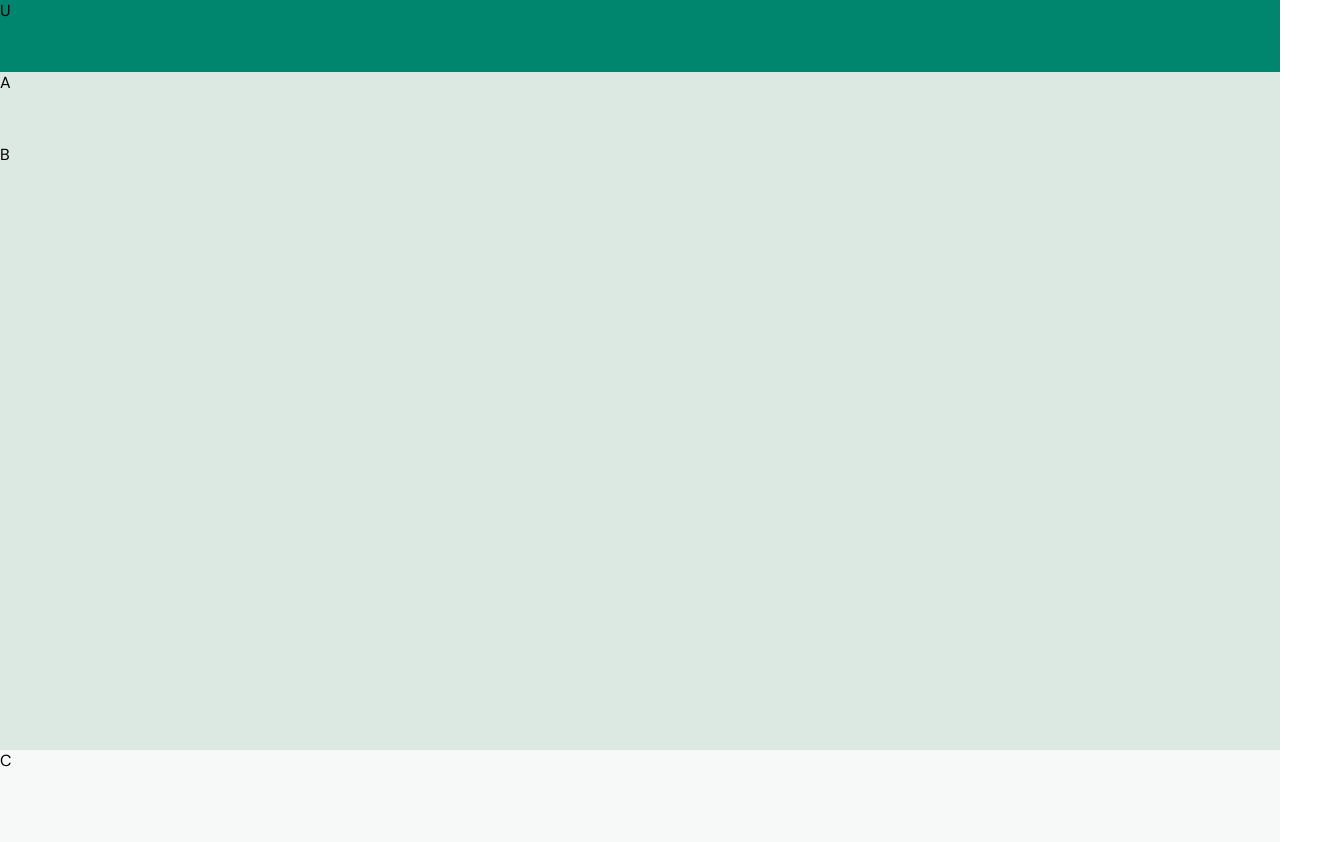
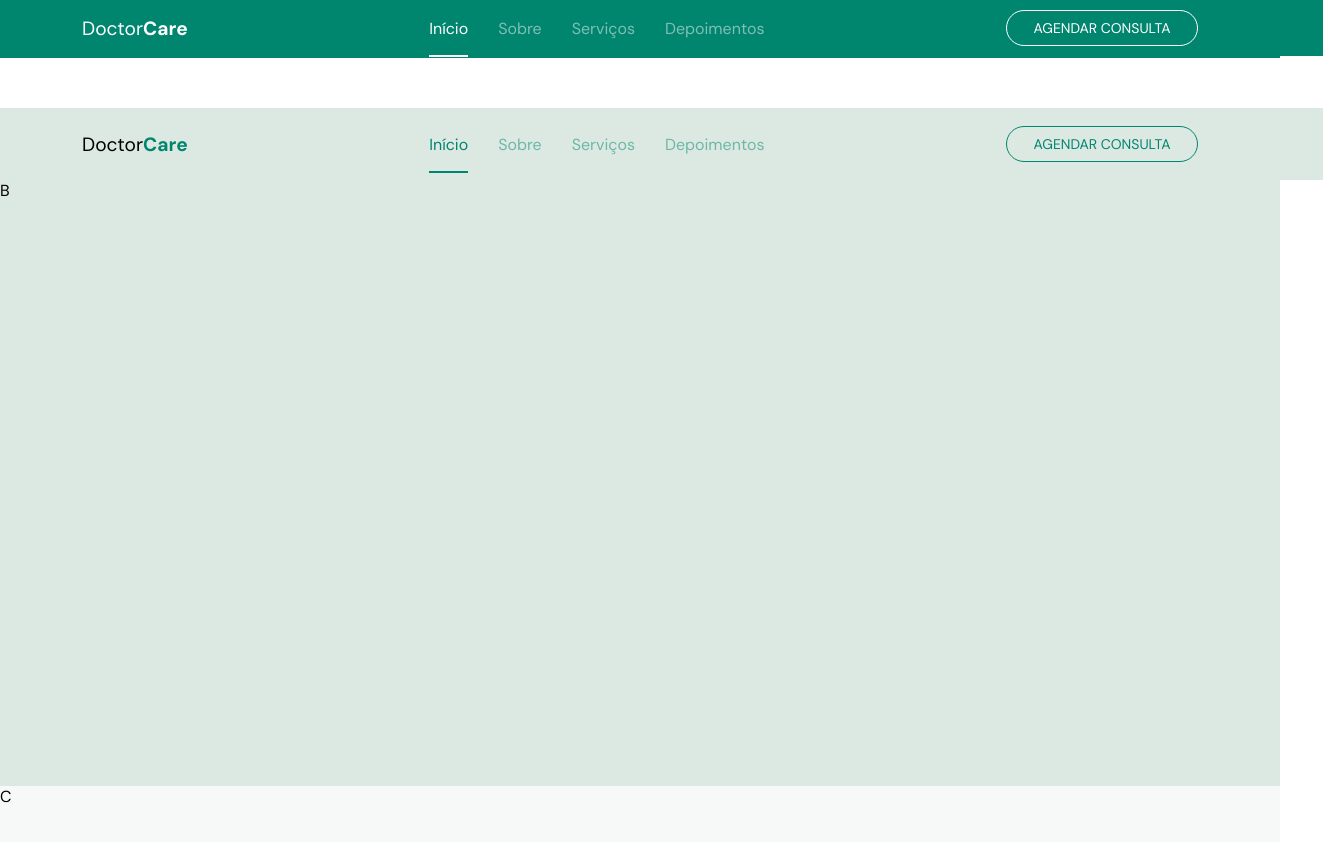
Before and after one commit to liliiavint/48-doctor-care, a website: page index.html in a window 1280 px wide. Shown: the top 842 px of the page, 1323 px wide, since content can reach past the window. Drawn offline with Linux system fonts and the light colour scheme.

Commit message:
nvigation

```diff
--- a/css/style.css
+++ b/css/style.css
@@ -8,7 +8,7 @@
 
 .background-head{
     background-color:rgb(0, 133, 111);
-    height: 72px;
+    height: 58px;
 }
 .background-section{
     background-color:rgb(220, 233, 226);
@@ -34,3 +34,145 @@
     background-color:rgb(0, 133, 111);
     height: 268px;
 }
+.box-size{
+    width: 1366px;
+    margin: 0 calc(50% - 683px);
+}
+.fon{
+    display: flex;
+    justify-content: space-between;
+    justify-items: center;
+    align-items: center;
+    height: 3.5rem;
+    background-color: rgb(0, 133, 111, 1);
+    font-family: 'DM Sans', sans-serif;
+
+}
+.text{
+    color: #fff;
+    margin-left: 125px;
+    font-size: 1.2rem;
+
+}
+.navigation{
+    display:flex;
+
+
+}
+.navigation ul{
+    display:flex;
+    gap: 30px;
+
+}
+.navigation ul li{
+    list-style: none;
+
+}
+.navigation ul li a{
+    text-decoration: none;
+    color: rgba(255, 250, 250, 0.5);
+    font-family: 'DM Sans', sans-serif;
+    border-bottom: 2px solid transparent;
+    padding-bottom: 1rem;
+
+
+}
+.navigation ul li a:hover,
+.navigation ul li>.active{
+    border-color: #fff;
+    color: #fff;
+
+}
+ .navButton {
+    width: 12rem;
+    height: 2.2rem;
+    font-size: 14px;
+    border: solid 1px #fff;
+    color: #fff;
+    background-color: transparent;
+    font-family: 'DM Sans', sans-serif;
+    border-radius: 40px;
+    cursor: pointer;
+    margin-right: 125px;
+    transition: all 0,1s ease-in-out;
+}
+.navButton:hover{
+    background-color: #fff;
+    color: rgb(0, 133, 111, 1);;
+}
+.body>.antra{
+    display: flex;
+    justify-content: space-between;
+    justify-items: center;
+    padding-top:120px;
+}
+.box-size{
+    width: 1366px;
+    margin: 0 calc(50%-683);
+}
+.fon2{
+    display: flex;
+    justify-content: space-between;
+    align-items: center;
+    height: 72px;
+    background-color: rgb(220, 233, 226);
+    font-family: 'DM Sans', sans-serif;
+    margin-top: 50px;
+}
+.text3{
+    color: #000;
+    margin-left: 125px;
+    font-size: 1.2rem;
+
+}
+.text5{
+    font-weight: bold;
+    color: rgb(0, 133, 111, 1);
+    }
+
+.navigation2{
+    display:flex;
+
+
+}
+.navigation2 ul{
+    display:flex;
+    gap: 30px;
+
+}
+.navigation2 ul li{
+    list-style: none;
+
+}
+.navigation2 ul li a{
+    text-decoration: none;
+    color: rgb(0, 133, 111, 0.5);
+    font-family: 'DM Sans', sans-serif;
+    border-bottom: 2px solid transparent;
+    padding-bottom: 1rem;
+
+
+}
+.navigation2 ul li a:hover,
+.navigation2 ul li>.active2{
+    border-color: rgb(0, 133, 111, 1);
+    color: rgb(0, 133, 111, 1);
+
+}
+ .navButton2 {
+    width: 12rem;
+    height: 2.2rem;
+    font-size: 14px;
+    border: solid 1px rgb(0, 133, 111, 1);
+    color:rgb(0, 133, 111, 1);
+    background-color: transparent;
+    font-family: 'DM Sans', sans-serif;
+    border-radius: 40px;
+    cursor: pointer;
+    margin-right: 125px;
+    transition: all 0,1s ease-in-out;
+}
+.navButton2:hover{
+    background-color: #00856f;;
+    color: #fff;
+}
--- a/index.html
+++ b/index.html
@@ -15,11 +15,33 @@
 </head>
 <body>
     <div class="background-head">
-            U
+        <div class="fon box-size">
+            <p class="text">Doctor<span class="text2" style="font-weight: bold">Care</span></p>
+            <div class="navigation">
+                <ul>
+                    <li><a href="#" class="active">Início</a></li>
+                    <li><a href="#" class="nav-link">Sobre</a></li>
+                    <li><a href="#" class="nav-link">Serviços</a></li>
+                    <li><a href="#" class="nav-link">Depoimentos</a></li>
+                </ul>
+            </div>
+            <button class="navButton">AGENDAR  CONSULTA</button>
+            </div>
     </div>
     <section>
         <div class="background-section">
-            A
+            <div class="fon2 box-size">
+                    <p class="text3">Doctor<span class="text5" style="font-weight: bold">Care</span></p>
+                    <div class="navigation2">
+                        <ul>
+                            <li><a href="#" class="active2">Início</a></li>
+                            <li><a href="#" >Sobre</a></li>
+                            <li><a href="#" >Serviços</a></li>
+                            <li><a href="#" >Depoimentos</a></li>
+                        </ul>
+                    </div>
+                    <button class="navButton2">AGENDAR  CONSULTA</button>
+                </div>
         </div>
         <div class="background-herosection">
             B
```
